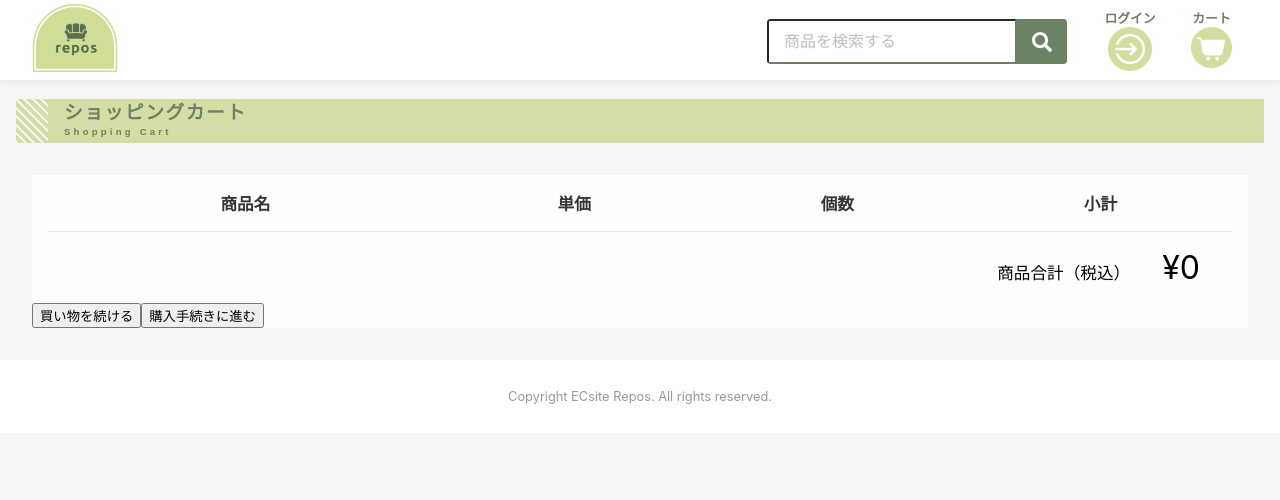
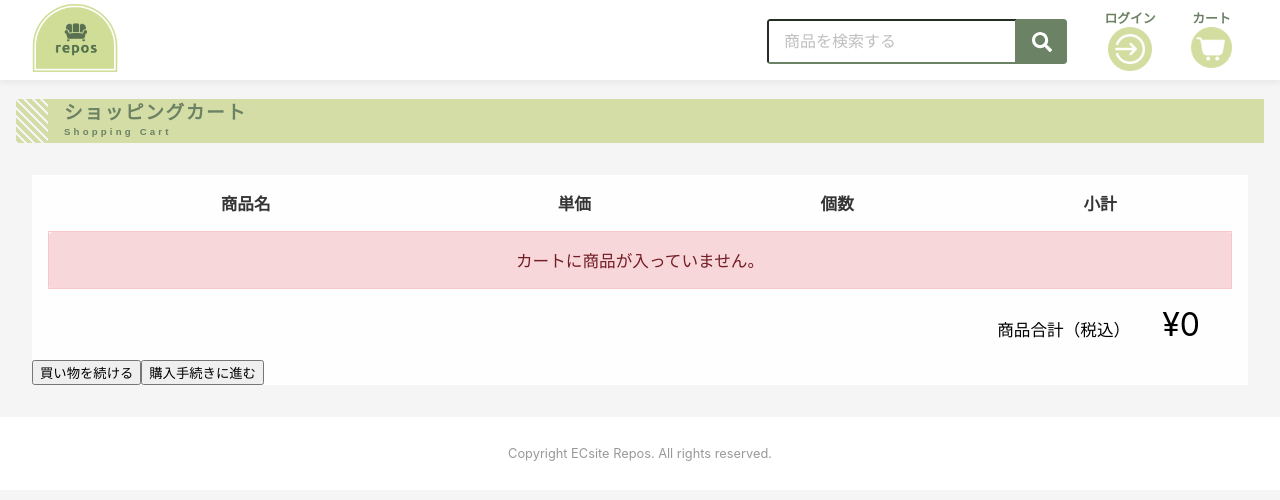
Before and after one commit to SakihoO/ecsite-repos, a Next.js app in the folder frontend/: page /purchase/cart in a window 1280 px wide. Shown: the top 500 px of the page. Built offline with nearby package versions, Linux system fonts and the light colour scheme.

Commit message:
カート画面が空の場合にメッセージを表示

```diff
--- a/frontend/components/Purchase/Cart.module.scss
+++ b/frontend/components/Purchase/Cart.module.scss
@@ -94,3 +94,9 @@
         box-shadow: 0 2px 2px 0 rgba(0,0,0,0.1);
     }
 }
+.emptyCartMsg {
+    color: #721c24;
+    background-color: #f8d7da;
+    border: 1px solid #f5c6cb;
+    border-radius: 0.25rem;
+}
--- a/frontend/components/Purchase/Cart.tsx
+++ b/frontend/components/Purchase/Cart.tsx
@@ -121,7 +121,12 @@ export default function Cart() {
                         </tr>
                     </thead>
                     <tbody>
-                        {products.map((product, index) => (
+                        {products.length === 0 ? (
+                            <tr>
+                                <td colSpan={6} className={styles.emptyCartMsg}>カートに商品が入っていません。</td>
+                            </tr>
+                        ) : (
+                            products.map((product, index) => (
                                 <tr key={index}>
                                     <td className={styles.prdImg}>
                                         <img src={`/products/${product.img_full_path}`} alt={product.product_name} />
@@ -140,7 +145,8 @@ export default function Cart() {
                                     <td className={styles.subTotal}>¥{calSubTotal(product).toLocaleString()}</td>
                                     <td className={styles.deleteBtn}><button onClick={() => removeFromCart(index)}>削除</button></td>
                                 </tr>
-                        ))}
+                            ))
+                        )}
                     </tbody>
                 </table>
             </div>
```
Lines whose indentation alone changed are shown as unchanged.
